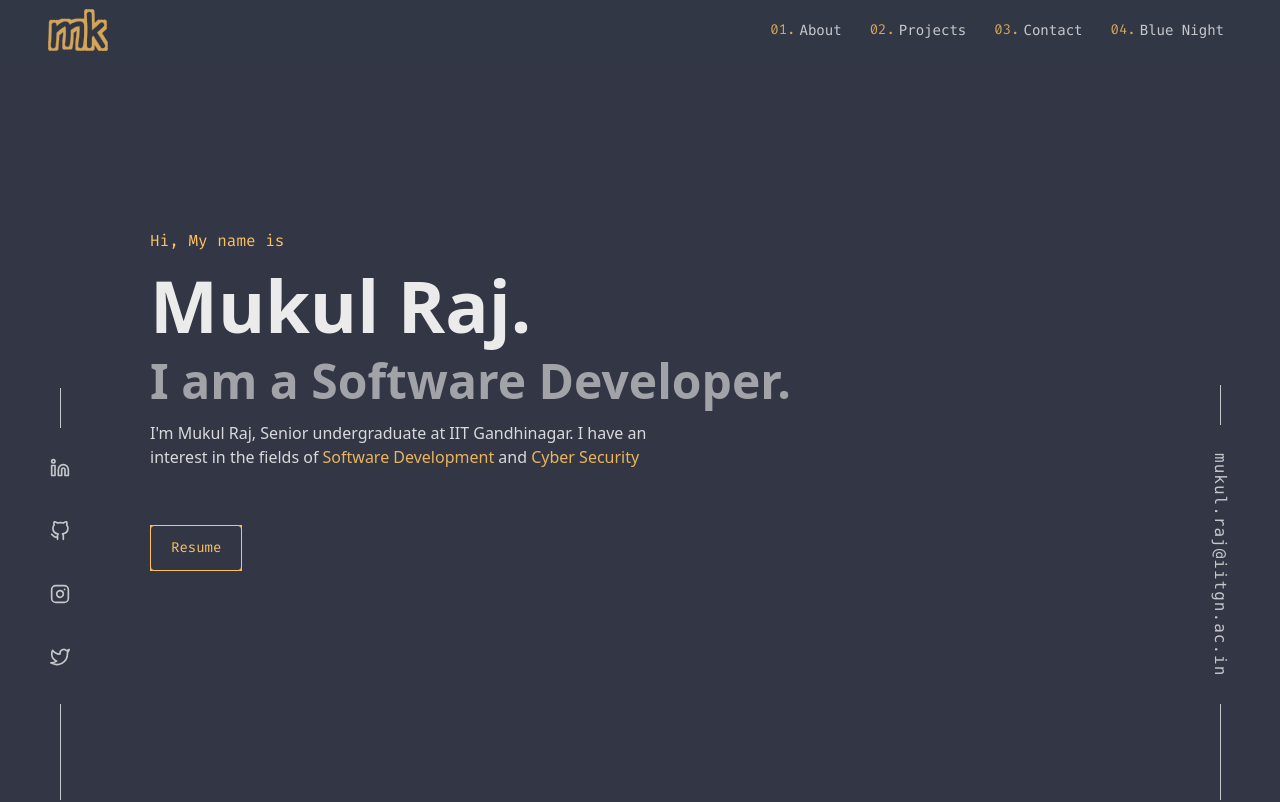
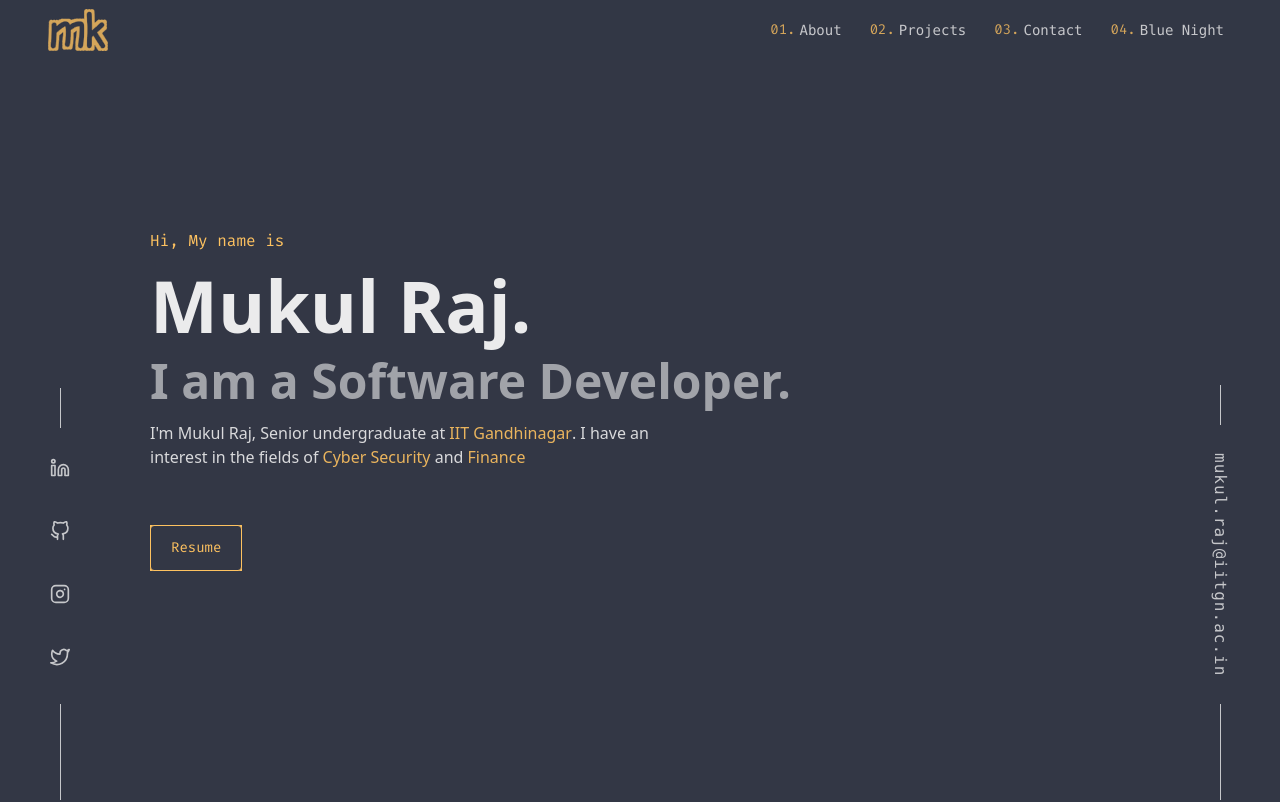
Before and after one commit to mk-mukul/mk-mukul.github.io, a Next.js app: page / in a window 1280 px wide. Shown: the top 802 px of the page. Built offline with nearby package versions, Linux system fonts and the light colour scheme; no server answers.

Commit message:
update interests

```diff
--- a/pages/index.js
+++ b/pages/index.js
@@ -47,18 +47,23 @@ export default function Home({ skills, theme, themes, projects, setTheme }) {
         </div>
         <div className=" max-w-lg opacity-90">
           <p>
-            I&apos;m Mukul Raj, Senior undergraduate at IIT
-            Gandhinagar. I have an interest in the fields of
+            I&apos;m Mukul Raj, Senior undergraduate at
             {" "}
             <ParaLink
-              text="Software Development"
+              text="IIT Gandhinagar"
+              href="https://iitgn.ac.in/"
+            />
+            . I have an interest in the fields of
+            {" "}
+            <ParaLink
+              text="Cyber Security"
               href="#projects"
               notTarget={true}
             />
             {/* {", "} */}
             {" and "}
             <ParaLink
-              text="Cyber Security"
+              text="Finance"
               href="#projects"
               notTarget={true}
             />
```
